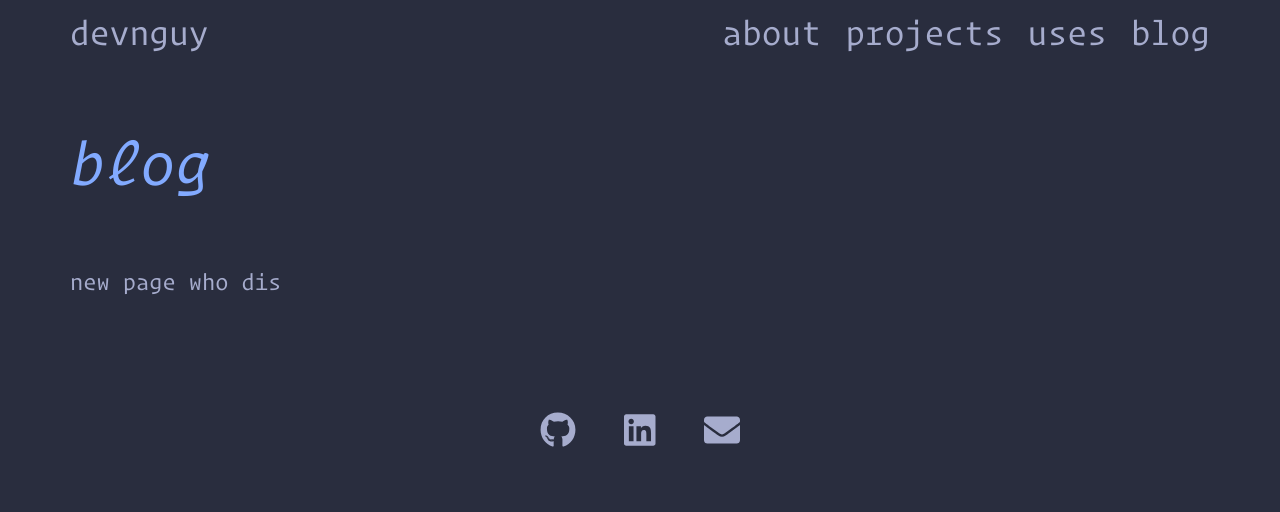
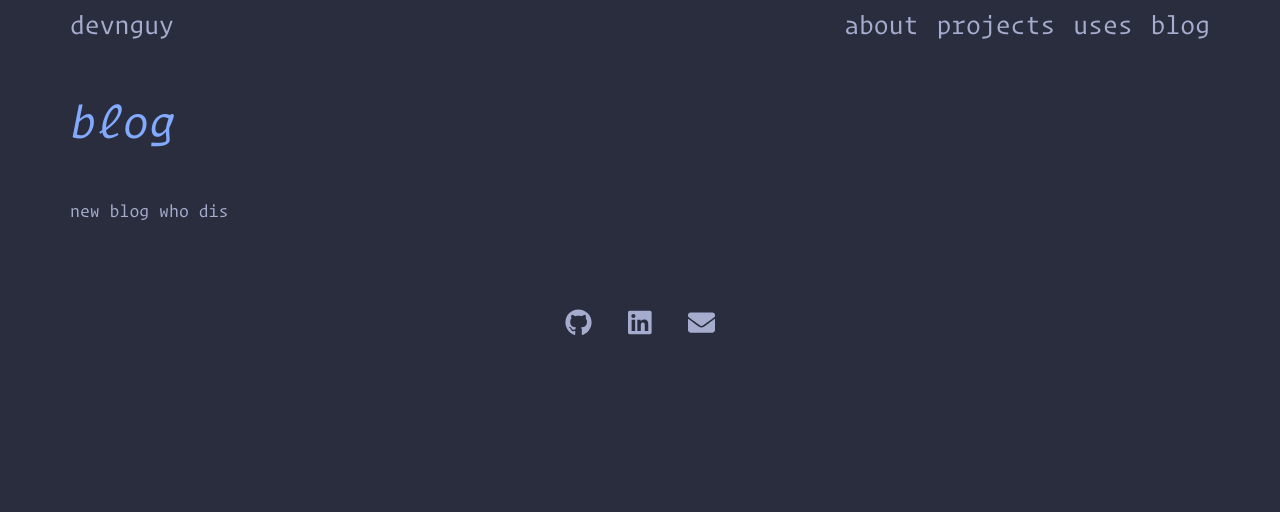
Before and after one commit to devnguy/devnguy, a Gatsby site: page /blog in a window 1280 px wide. Built offline with nearby package versions, Linux system fonts and the light colour scheme; Gatsby itself is replaced by a stand-in of ours.

```diff
--- a/src/components/styles/GlobalStyles.tsx
+++ b/src/components/styles/GlobalStyles.tsx
@@ -16,7 +16,7 @@
     font-family: Operator Mono;
     line-height: 1.75; /* 1 */
     -webkit-text-size-adjust: 100%; /* 2 */
-    font-size: 24px;
+    font-size: 18px;
   }
 
   body {
--- a/src/pages/blog.tsx
+++ b/src/pages/blog.tsx
@@ -8,7 +8,7 @@
     <Layout>
       <Header title="blog" />
       <main>
-        <p>new page who dis</p>
+        <p>new blog who dis</p>
       </main>
     </Layout>
   </>
```
